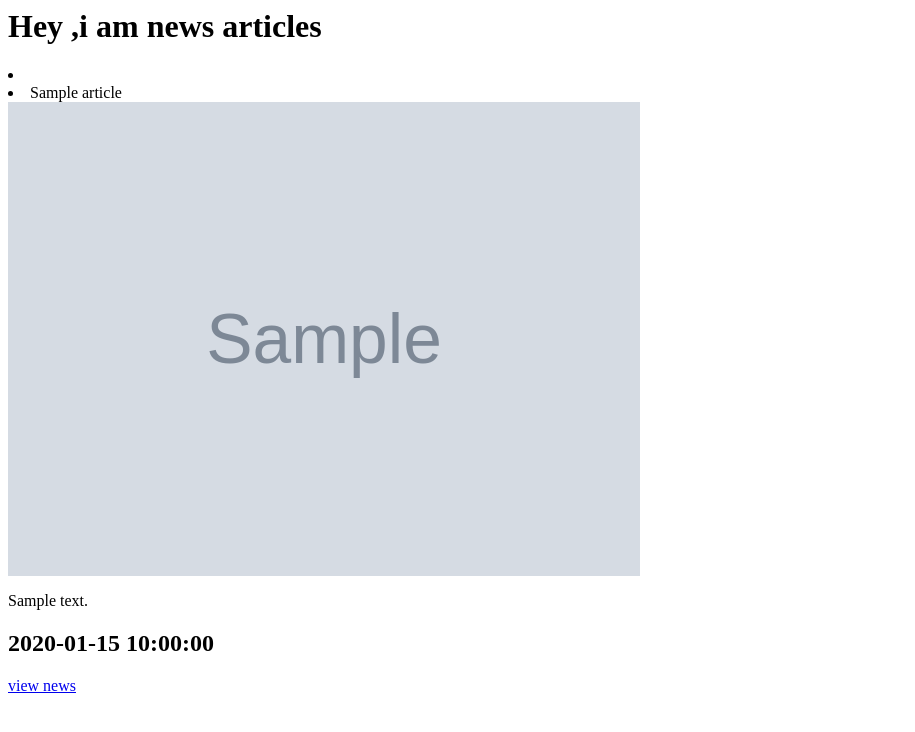
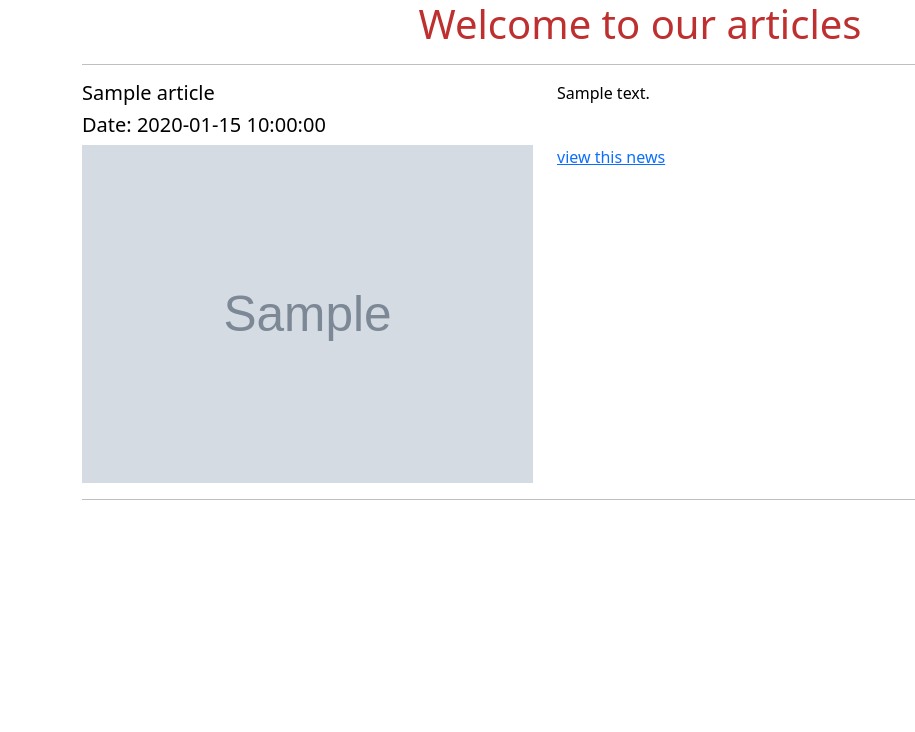
Before and after one commit to Faihope/News, a Flask app: template app/templates/articles.html in a window 1280 px wide. Shown: the top 732 px of the page, without its empty margins (0-915 px from the left). Run offline with Flask 2, Linux system fonts and the light colour scheme; the template is opened without the code that fills it: most values are stand-ins (such as "Sample title", 1, 10 or a date in 2020); grey boxes marked "Sample" are stand-in pictures; parts of the project's set-up code (start-up, migrations or seed data) failed here and were passed over; some libraries are stand-ins or nearby versions.

Commit message:
style articles page

```diff
--- /dev/null
+++ b/app/static/css/articles.css
@@ -0,0 +1,28 @@
+h1,h2{
+    text-align: center;
+    color: rgb(190, 48, 48);
+    font-weight:4px ;
+
+}
+
+ul>li{
+    list-style: none;
+}
+.container{
+  width: 70% auto;
+  color: black;
+  margin:auto;
+
+}
+.col-md-6{
+    margin: 0 auto ;
+
+}
+hr{
+    border: 4%;
+    width: auto 75%;
+    margin: 2px auto;
+}
+.desc{
+    margin-top: 5%;
+}
--- a/app/static/css/index.css
+++ b/app/static/css/index.css
@@ -1,4 +1,8 @@
 h1,h2{
     text-align: center;
-    color: skyblue
+    color: purple
 }
+ul{
+
+    list-style: none;
+}
--- a/app/templates/articles.html
+++ b/app/templates/articles.html
@@ -1,10 +1,26 @@
-<h1>Hey ,i am news articles</h1>
-<li>
+
+<link rel="stylesheet" href="{{url_for('static',filename='css/articles.css')}}">
+<link rel="stylesheet" href="https://cdn.jsdelivr.net/npm/bootstrap@5.0.1/dist/css/bootstrap.min.css" integrity="undefined" crossorigin="anonymous">
+<h1>Welcome to our articles </h1>
+<div class="container">
     {% for article in articles %}
-    <li>{{ article.title}}</li>
-    <img src="{{article.image}}" alt="Article-image" width=50%>
-    <p>{{article.description}}</p>
-    <h2>{{article.date}}</h2>
-    <a href="{{article.url}}">view news</a>
-{% endfor %}
-</li>
+    <hr>
+
+    <div class="row">
+
+        <div class="col-md-5">
+            <h5>{{ article.title}}</h5>
+            <h5>Date: {{article.date}}</h5>
+            <img src="{{article.image}}" alt="Article-image" width=100%>
+        </div>
+        <div class="col-md-5 desc">
+            <p class="description">{{article.description}}</p>
+            <br>
+            <a href="{{article.url}}">view this news</a>
+        </div>
+
+    </div>
+
+    {% endfor %}
+    <hr>
+</div>
--- a/app/templates/index.html
+++ b/app/templates/index.html
@@ -13,6 +13,7 @@
         <ol>
            {{macro.displaySourceList(sources)}}
         </ol>
+
     </div>
 
     {% endblock%}
```
